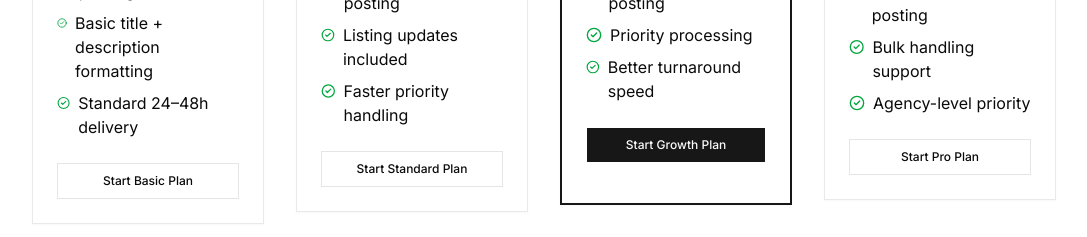
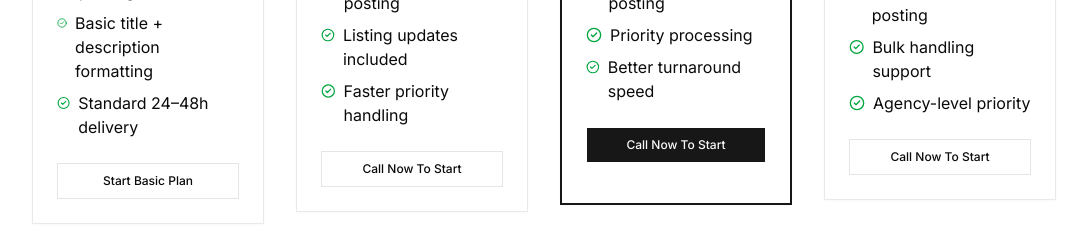
Before and after one commit to abdullah-rajpoot01/listmyproperty, a Next.js app: page / in a window 1280 px wide. Shown: the part 1780-2017 px from the top of the page, without its empty margins (96-1183 px from the left). Built offline with nearby package versions, Linux system fonts and the light colour scheme.

Commit message:
pricing button number conected

```diff
--- a/components/pricing.tsx
+++ b/components/pricing.tsx
@@ -28,7 +28,7 @@ const plans = [
             "Listing updates included",
             "Faster priority handling",
         ],
-        buttonText: "Start Standard Plan",
+        buttonText: "Call Now To Start",
     },
     {
         name: "Growth",
@@ -41,7 +41,7 @@ const plans = [
             "Priority processing",
             "Better turnaround speed",
         ],
-        buttonText: "Start Growth Plan",
+        buttonText: "Call Now To Start",
     },
     {
         name: "Pro",
@@ -53,7 +53,7 @@ const plans = [
             "Bulk handling support",
             "Agency-level priority",
         ],
-        buttonText: "Start Pro Plan",
+        buttonText: "Call Now To Start",
     },
 ];
 
@@ -99,6 +99,7 @@ const Pricing = () => {
                                 </li>
                             ))}
                         </ul>
+                        <a href="tel:+923046954705">
                             <Button
                                 className="mt-6 w-full"
                                 size="lg"
@@ -106,6 +107,7 @@ const Pricing = () => {
                             >
                                 {plan.buttonText}
                             </Button>
+                        </a>
                     </div>
                 ))}
             </div>
```
Lines whose indentation alone changed are shown as unchanged.
